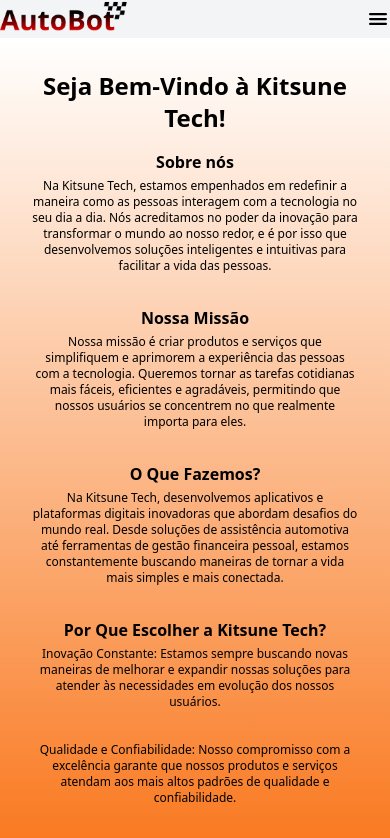
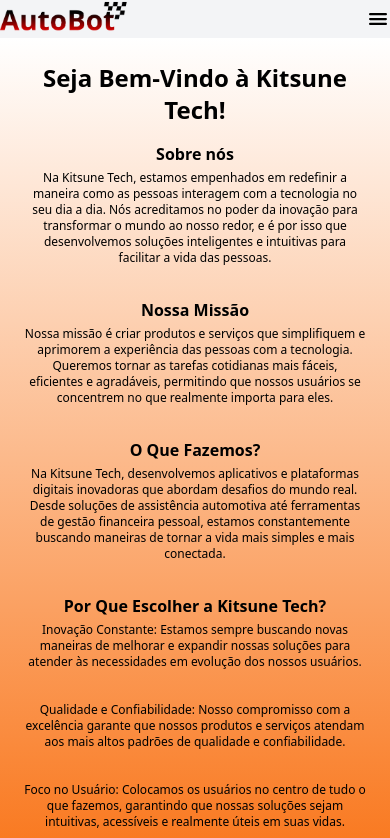
Before and after one commit to KitsuneTechno/HTML_NextJS, a Next.js app in the folder autobot/: page /sobre in a window 390 px wide. Shown: the top 838 px of the page. Built offline with nearby package versions, Linux system fonts and the light colour scheme.

Commit message:
Teste de alteração para o fork

```diff
--- a/autobot/package.json
+++ b/autobot/package.json
@@ -9,9 +9,10 @@
     "lint": "next lint"
   },
   "dependencies": {
+    "framer-motion": "^11.11.11",
     "next": "15.0.0",
-    "react": "19.0.0-rc-65a56d0e-20241020",
-    "react-dom": "19.0.0-rc-65a56d0e-20241020",
+    "react": "18.2.0",
+    "react-dom": "18.2.0",
     "react-icons": "^5.3.0"
   },
   "devDependencies": {
--- a/autobot/src/app/globals.css
+++ b/autobot/src/app/globals.css
@@ -82,7 +82,7 @@
   }
 
   .aboutContainer{
-    @apply p-8 sm:p-12 md:p-8 max-h-screen bg-gradient-to-t from-orange-500  to-white
+    @apply p-6 sm:p-12 md:p-8 max-h-screen bg-gradient-to-t from-orange-500  to-white
     mb-16 relative;
 
     & h1{
```
Also changed, not shown: 1 other file (tests, documents, lock files or other folders).
